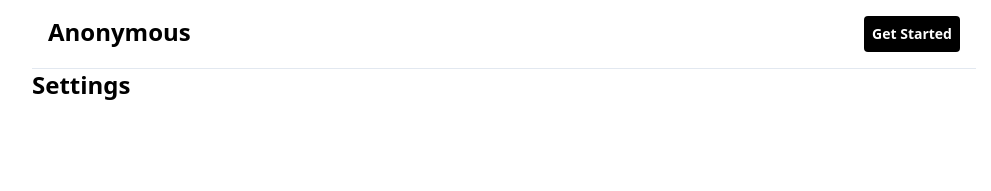
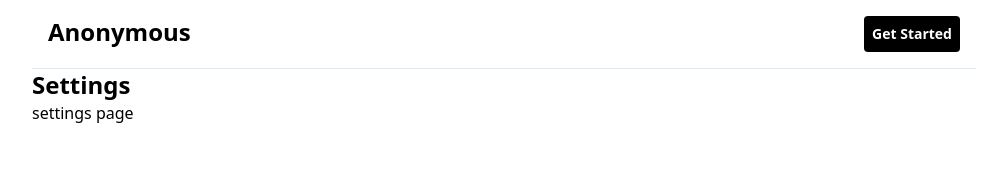
Before and after one commit to Ayothegod/anonymous, a Next.js app: page /settings in a window 1280 px wide. Shown: the top 191 px of the page, without its empty margins (136-1127 px from the left). Built offline with nearby package versions, Linux system fonts and the light colour scheme.

Commit message:
start settings page

```diff
--- a/src/pages/settings.tsx
+++ b/src/pages/settings.tsx
@@ -6,6 +6,9 @@ const Settings = () => {
         <Header/>
         <div>
             <h2 className="font-semibold text-2xl capitalize">Settings</h2>
+            <p>settings page
+
+            </p>
         </div>
     </div>
   )
```
